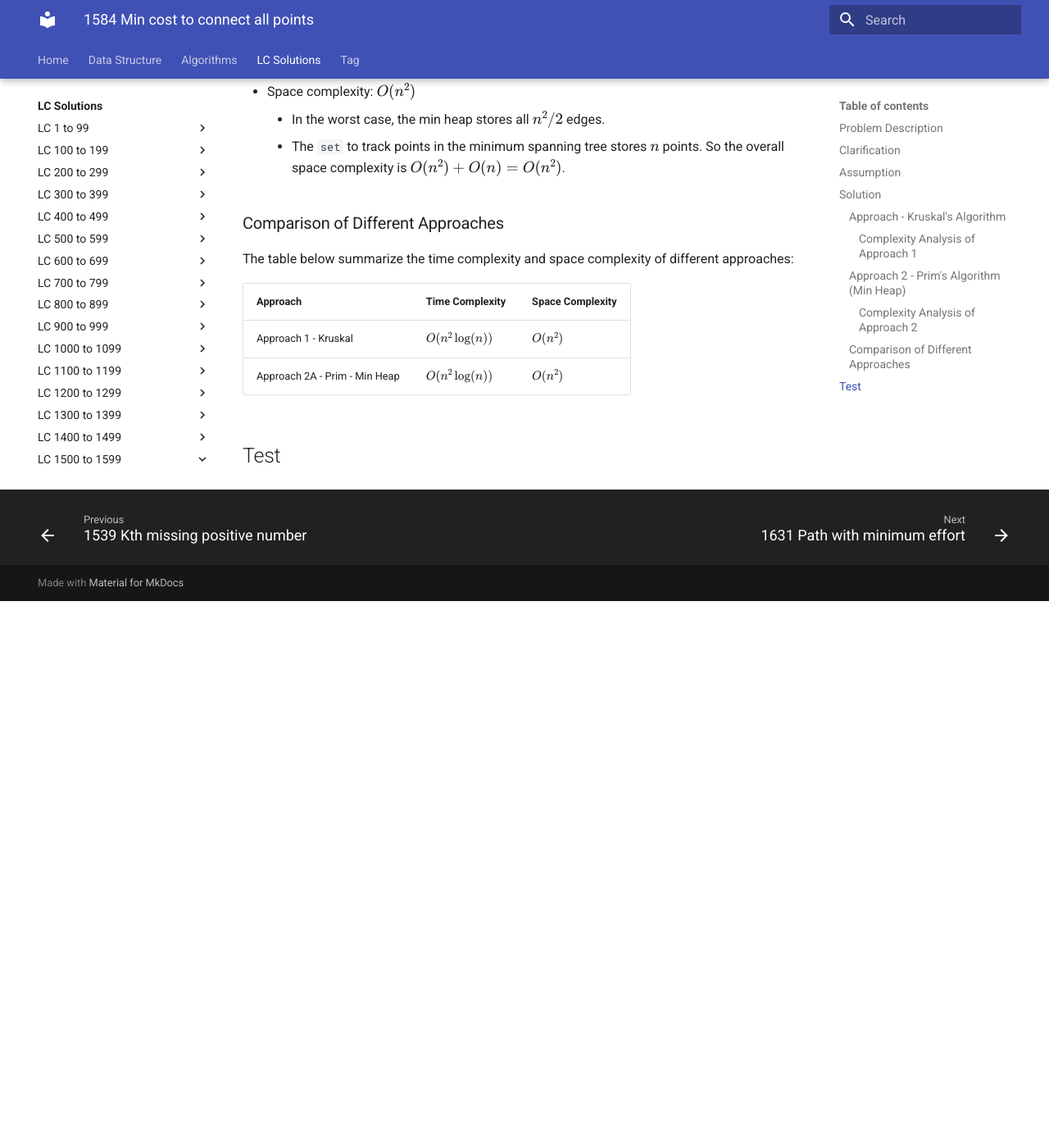
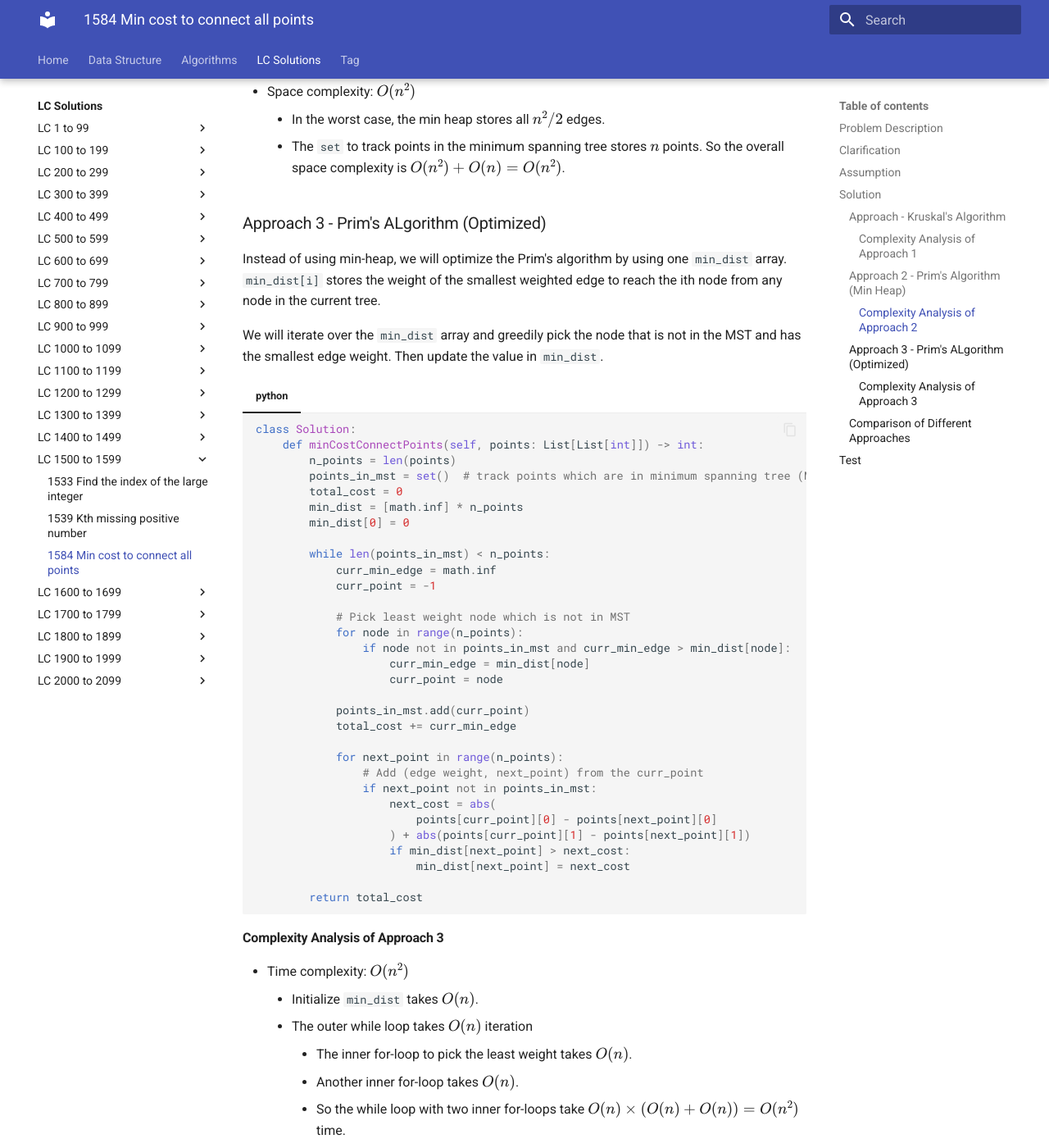
Before and after one commit to RogerLuo-Code/coding-practice, an MkDocs documentation site: the page built from docs/lc-solutions/lc1500-1599/lc1584-min-cost-to-connect-all-points.md, in a window 1280 px wide and 1400 px high, scrolled down 3749 px. Shown: the whole window at 82% size. Built offline with MkDocs 1.6.1 and Material for MkDocs 9.7.7, drawn with Linux system fonts in a browser that asks for light colours; before the commit the page ends 4482 px from its top, so only the background shows below that; some of the changed text lies outside the part shown.

Commit message:
Add optimized Prim's algorithm for LC1584

````diff
--- a/docs/lc-solutions/lc1500-1599/lc1584-min-cost-to-connect-all-points.md
+++ b/docs/lc-solutions/lc1500-1599/lc1584-min-cost-to-connect-all-points.md
@@ -8,11 +8,16 @@
 
 ## Problem Description
 
-[LeetCode Problem 1584](https://leetcode.com/problems/min-cost-to-connect-all-points/description/): You are given an array `points` representing integer coordinates of some points on a 2D-plane, where `points[i] = [xi, yi]`.
+[LeetCode Problem 1584](https://leetcode.com/problems/min-cost-to-connect-all-points/description/):
+You are given an array `points` representing integer coordinates of some points on a
+2D-plane, where `points[i] = [xi, yi]`.
 
-The cost of connecting two points `[xi, yi]` and `[xj, yj]` is the **manhattan distance** between them: `|xi - xj| + |yi - yj|`, where `|val|` denotes the absolute value of `val`.
+The cost of connecting two points `[xi, yi]` and `[xj, yj]` is the
+**manhattan distance** between them: `|xi - xj| + |yi - yj|`, where `|val|` denotes the
+absolute value of `val`.
 
-Return _the minimum cost to make all points connected._ All points are connected if there is **exactly one** simple path between any two points.
+Return _the minimum cost to make all points connected._ All points are connected if
+there is **exactly one** simple path between any two points.
 
 ## Clarification
 
@@ -26,13 +31,15 @@
 
 ## Solution
 
-The problem can be transformed into minimum spanning tree (MST) problem. Then we can use classical Kruskal's or Prim's algorithm to find the MST.
+The problem can be transformed into minimum spanning tree (MST) problem. Then we can use
+classical Kruskal's or Prim's algorithm to find the MST.
 
 **Tip**: We can use input array indices to represent the nodes.
 
 ### Approach - Kruskal's Algorithm
 
-Follow the Krusal's algorithm to find the minimum spanning tree by sorting edges by the cost. Regarding sorting, we can either use normal sorting or priority queue.
+Follow the Krusal's algorithm to find the minimum spanning tree by sorting edges by the
+cost. Regarding sorting, we can either use normal sorting or priority queue.
 
 === "Python - sort tuple"
     ```python
@@ -248,8 +255,11 @@
 
 - Time complexity: $O(n^2 \log n)$ where $n$ represents the number of points.
     - Go through all edges, $n (n - 1) / 2 \approx n^2 / 2$,among points to compute cost.
-    - Sorting all edges takes $O(n^2 \log (n^2)) = O(n^2 2 \log(n)) = O(n^2 \log(n))$ from `timsort` in Python.
-    - To find minimum spanning tree, adding points and check points connectivity using union-find takes $O(\alpha(n))$ and in the worst case may need to go through all $n^2$ edges. So it takes $O(n^2 \alpha(n))$.
+    - Sorting all edges takes $O(n^2 \log (n^2)) = O(n^2 2 \log(n)) = O(n^2 \log(n))$
+    from `timsort` in Python.
+    - To find minimum spanning tree, adding points and check points connectivity using
+    union-find takes $O(\alpha(n))$ and in the worst case may need to go through all
+    $n^2$ edges. So it takes $O(n^2 \alpha(n))$.
     In total, it takes $O(n^2) + O(n^2 \log n) + O(n^2 \alpha(n)) = O(n^2 \log (n))$.
 - Space complexity: $O(n^2)$
     - Store cost for each edge takes $O(n^2)$ space.
@@ -259,9 +269,13 @@
 
 ### Approach 2 - Prim's Algorithm (Min Heap)
 
-We can also use Prim's algorithm to solve the minimum spanning tree problem. We use min-heap data structure to track the lowest-weighted edge, `(weight, next_point)`.
+We can also use Prim's algorithm to solve the minimum spanning tree problem. We use
+min-heap data structure to track the lowest-weighted edge, `(weight, next_point)`.
 
-Note that we don't need to include the `curr_point` like this `(weight, curr_point, next_point)`. We just need to find the lowest weight edge and associated next point. The current point is already evaluated, either in the minimum spanning tree or may form a cycle.
+Note that we don't need to include the `curr_point` like this
+`(weight, curr_point, next_point)`. We just need to find the lowest weight edge and
+associated next point. The current point is already evaluated, either in the minimum
+spanning tree or may form a cycle.
 
 === "python - min heap"
     ```python
@@ -304,11 +318,71 @@
 Min heap method:
 
 - Time complexity: $O(n^2 \log (n))$
-  In the worst case, we push/pop $n (n - 1) / 2 \approx n^2 / 2$ edges. Each push/pop operation takes $O(\log (n^2 / 2) = 2 \log(n)$So the overall time complexity is $O(n^2 \log (n))$
+  In the worst case, we push/pop $n (n - 1) / 2 \approx n^2 / 2$ edges. Each push/pop
+  operation takes $O(\log (n^2 / 2) = 2 \log(n)$So the overall time complexity is
+  $O(n^2 \log (n))$
 - Space complexity: $O(n^2)$
     - In the worst case, the min heap stores all $n^2 / 2$ edges.
     - The `set` to track points in the minimum spanning tree stores $n$ points.
     So the overall space complexity is $O(n^2) + O(n) = O(n^2)$.
+
+### Approach 3 - Prim's ALgorithm (Optimized)
+
+Instead of using min-heap, we will optimize the Prim's algorithm by using one `min_dist`
+array. `min_dist[i]` stores the weight of the smallest weighted edge to reach the ith
+node from any node in the current tree.
+
+We will iterate over the `min_dist` array and greedily pick the node that is not in the
+MST and has the smallest edge weight. Then update the value in `min_dist`.
+
+=== "python"
+    ```python
+    class Solution:
+        def minCostConnectPoints(self, points: List[List[int]]) -> int:
+            n_points = len(points)
+            points_in_mst = set()  # track points which are in minimum spanning tree (MST)
+            total_cost = 0
+            min_dist = [math.inf] * n_points
+            min_dist[0] = 0
+
+            while len(points_in_mst) < n_points:
+                curr_min_edge = math.inf
+                curr_point = -1
+
+                # Pick least weight node which is not in MST
+                for node in range(n_points):
+                    if node not in points_in_mst and curr_min_edge > min_dist[node]:
+                        curr_min_edge = min_dist[node]
+                        curr_point = node
+
+                points_in_mst.add(curr_point)
+                total_cost += curr_min_edge
+
+                for next_point in range(n_points):
+                    # Add (edge weight, next_point) from the curr_point
+                    if next_point not in points_in_mst:
+                        next_cost = abs(
+                            points[curr_point][0] - points[next_point][0]
+                        ) + abs(points[curr_point][1] - points[next_point][1])
+                        if min_dist[next_point] > next_cost:
+                            min_dist[next_point] = next_cost
+
+            return total_cost
+    ```
+
+#### Complexity Analysis of Approach 3
+
+- Time complexity: $O(n^2)$
+    - Initialize `min_dist` takes $O(n)$.
+    - The outer while loop takes $O(n)$ iteration
+        - The inner for-loop to pick the least weight takes $O(n)$.
+        - Another inner for-loop takes $O(n)$.
+        - So the while loop with two inner for-loops take
+        $O(n) \times (O(n) + O(n)) = O(n^2)$ time.
+- Space complexity: $O(n)$
+    - `points_in_mist` takes $O(n)$ space.
+    - `min_dist` takes $O(n)$ space.
+    - So the total space complexity is $O(n + n) = O(n)$.
 
 ### Comparison of Different Approaches
 
@@ -319,5 +393,6 @@
 ------------| ---------------   | ---------------- |
 Approach 1 - Kruskal  |  $O(n^2 \log (n))$           | $O(n^2)$ |
 Approach 2A - Prim - Min Heap  |  $O(n^2 \log (n))$           | $O(n^2)$  |
+Approach 2A - Prim - Optimized  |  $O(n^2)$           | $O(n)$  |
 
 ## Test
````
Also changed, not shown: docs/lc-solutions/lc1100-1199/lc1168-optimize-water-distribution-in-a-village.md (+46 -18 lines).
